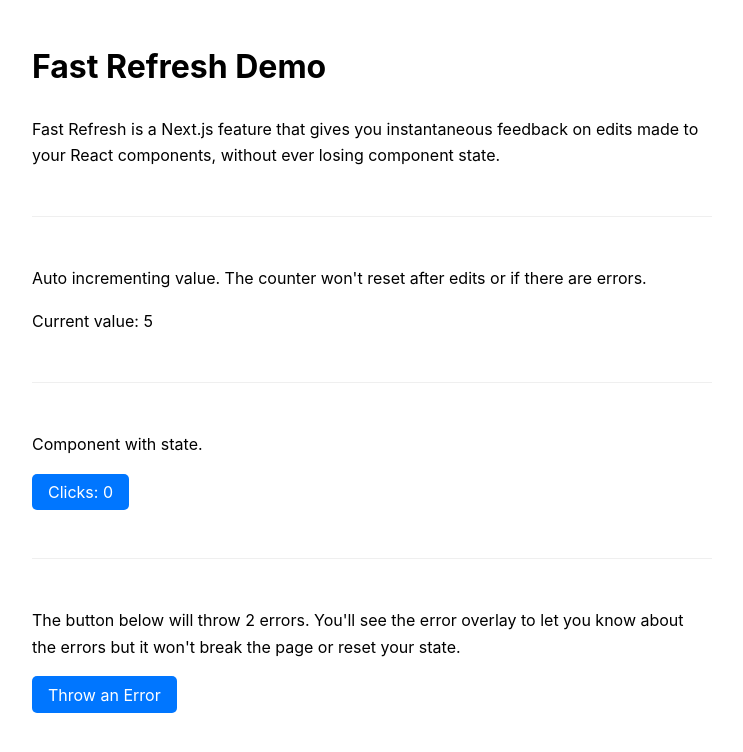
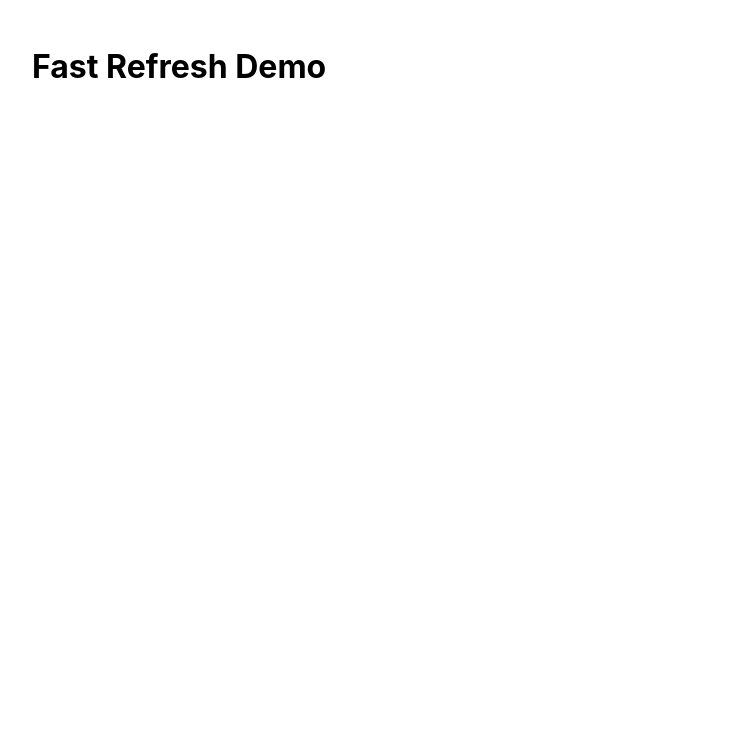
Before and after one commit to itzcookiie/gains-counter-frontend, a Next.js app: page / in a window 1280 px wide. Shown: the top 752 px of the page, without its empty margins (268-1011 px from the left). Built offline with nearby package versions, Linux system fonts and the light colour scheme.

Commit message:
Start of project

```diff
--- /dev/null
+++ b/components/Login/index.tsx
@@ -0,0 +1,3 @@
+export default function Login() {
+
+}
--- a/package.json
+++ b/package.json
@@ -9,5 +9,11 @@
     "next": "latest",
     "react": "^17.0.2",
     "react-dom": "^17.0.2"
+  },
+  "devDependencies": {
+    "@types/node": "^18.11.9",
+    "@types/react": "^18.0.25",
+    "sass": "^1.56.1",
+    "typescript": "^4.9.3"
   }
 }
--- a/pages/_app.js
+++ /dev/null
@@ -1,5 +0,0 @@
-import '../global.css'
-
-export default function MyApp({ Component, pageProps }) {
-  return <Component {...pageProps} />
-}
--- /dev/null
+++ b/pages/_app.tsx
@@ -0,0 +1,6 @@
+import '../global.css'
+import type { AppProps } from 'next/app';
+
+export default function MyApp({ Component, pageProps }): AppProps {
+  return <Component {...pageProps} />
+}
--- a/pages/index.js
+++ /dev/null
@@ -1,71 +0,0 @@
-import { useCallback, useEffect, useState } from 'react'
-import Button from '../components/Button'
-import ClickCount from '../components/ClickCount'
-import styles from '../styles/home.module.css'
-
-function throwError() {
-  console.log(
-    // The function body() is not defined
-    document.body()
-  )
-}
-
-function Home() {
-  const [count, setCount] = useState(0)
-  const increment = useCallback(() => {
-    setCount((v) => v + 1)
-  }, [setCount])
-
-  useEffect(() => {
-    const r = setInterval(() => {
-      increment()
-    }, 1000)
-
-    return () => {
-      clearInterval(r)
-    }
-  }, [increment])
-
-  return (
-    <main className={styles.main}>
-      <h1>Fast Refresh Demo</h1>
-      <p>
-        Fast Refresh is a Next.js feature that gives you instantaneous feedback
-        on edits made to your React components, without ever losing component
-        state.
-      </p>
-      <hr className={styles.hr} />
-      <div>
-        <p>
-          Auto incrementing value. The counter won't reset after edits or if
-          there are errors.
-        </p>
-        <p>Current value: {count}</p>
-      </div>
-      <hr className={styles.hr} />
-      <div>
-        <p>Component with state.</p>
-        <ClickCount />
-      </div>
-      <hr className={styles.hr} />
-      <div>
-        <p>
-          The button below will throw 2 errors. You'll see the error overlay to
-          let you know about the errors but it won't break the page or reset
-          your state.
-        </p>
-        <Button
-          onClick={(e) => {
-            setTimeout(() => document.parentNode(), 0)
-            throwError()
-          }}
-        >
-          Throw an Error
-        </Button>
-      </div>
-      <hr className={styles.hr} />
-    </main>
-  )
-}
-
-export default Home
--- /dev/null
+++ b/pages/index.tsx
@@ -0,0 +1,12 @@
+import { useCallback, useEffect, useState } from 'react'
+import styles from '../styles/home.module.scss'
+
+function Home() {
+  return (
+    <main className={styles.main}>
+      <h1>Fast Refresh Demo</h1>
+    </main>
+  )
+}
+
+export default Home
```
Also changed, not shown: tsconfig.json (added, +29 -0 lines), styles/home.module.scss (renamed from styles/home.module.css), 1 other file (tests, documents, lock files or other folders).
